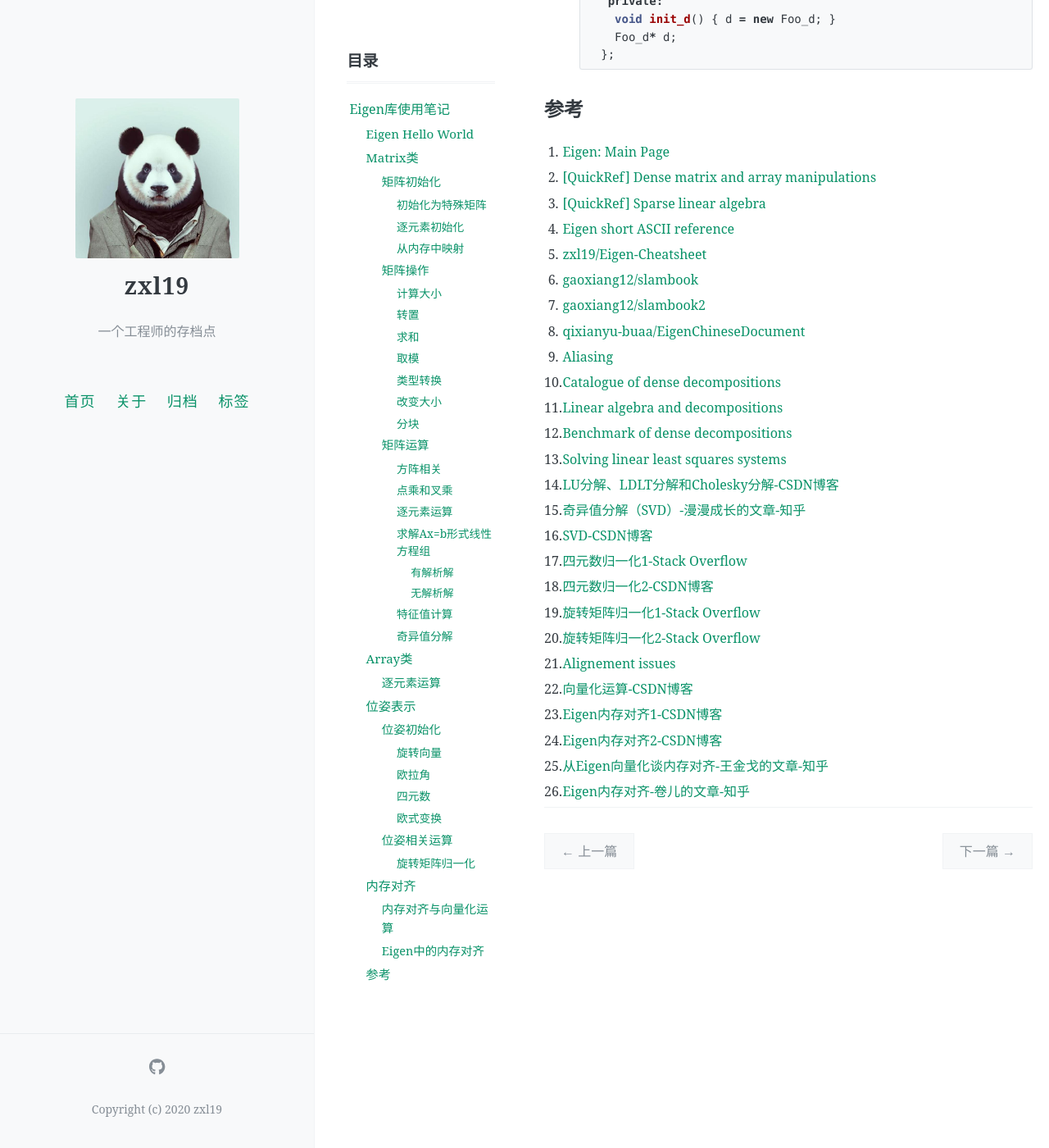
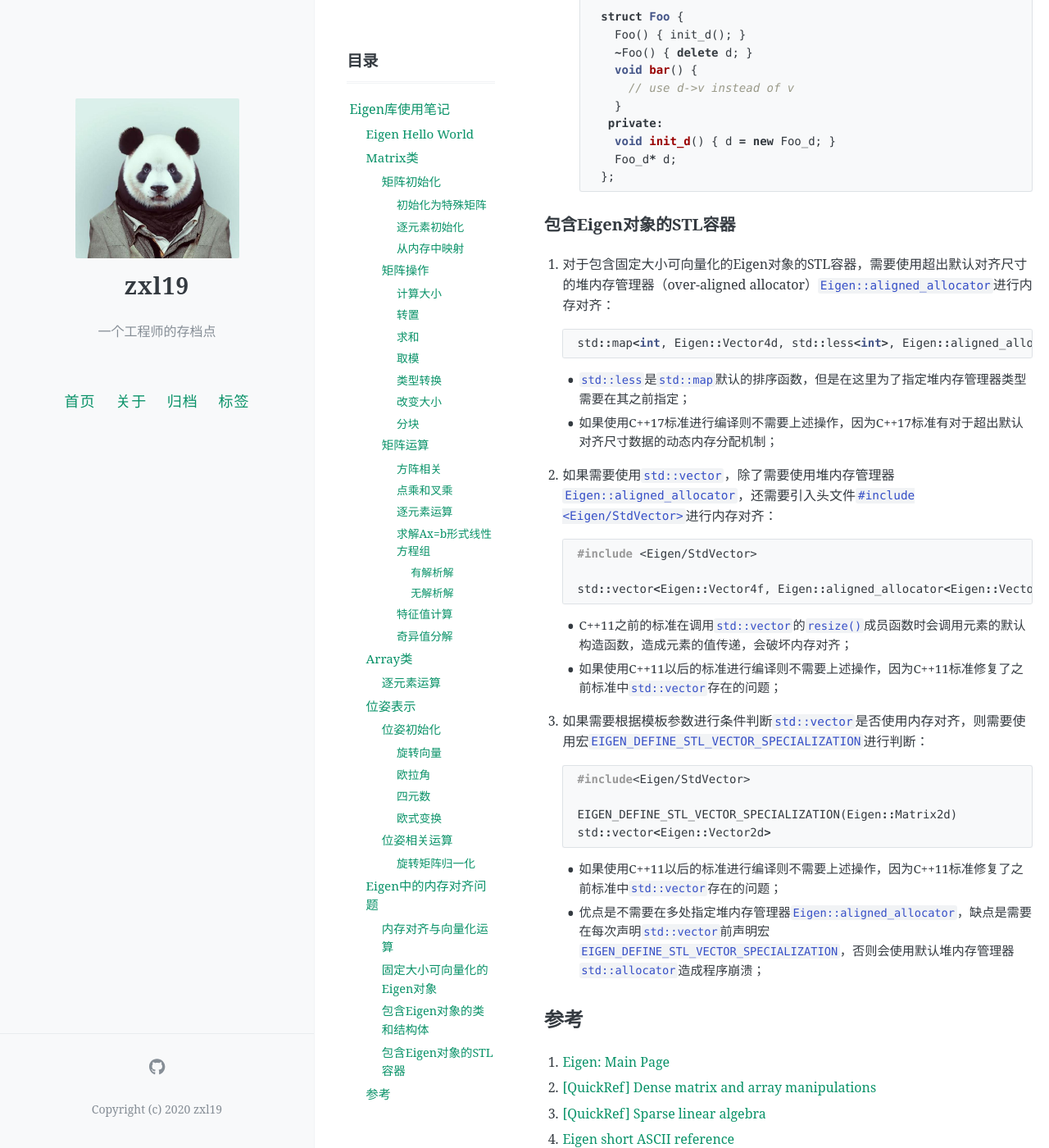
Before and after one commit to zxl19/zxl19.github.io, a Jekyll site: the page built from _posts/2021-08-23-eigen-note.md, in a window 1280 px wide and 1400 px high, scrolled down 15714 px. Shown: the whole window at 82% size. Built offline with Jekyll 4.4.1, drawn with Linux system fonts in a browser that asks for light colours; comment, search, counter and statistics services are not loaded; some of the changed text lies outside the part shown.

Commit message:
Update Posts

````diff
--- a/_posts/2021-08-23-eigen-note.md
+++ b/_posts/2021-08-23-eigen-note.md
@@ -574,7 +574,7 @@ Eigen::Vector3d v_transformed = T * v;                  // 相当于R * v + t
     R = L.inverse() * R;
     ```
 
-## 内存对齐
+## Eigen中的内存对齐问题
 
 ### 内存对齐与向量化运算
 
@@ -582,33 +582,35 @@ Eigen::Vector3d v_transformed = T * v;                  // 相当于R * v + t
 2. 向量化运算指的是使用单指令多数据流（Single Instruction Multiple Data，SIMD）指令集，实现一条指令对多个操作数的运算，进而实现运算加速；
 3. 常用的SIMD指令集包括SSE（Streaming SIMD Extensions）、AVX（ Advanced Vector Extensions）等，其中SSE的操作数要求16字节对齐；
 
-### Eigen中的内存对齐
+### 固定大小可向量化的Eigen对象
 
-1. Eigen将编译时大小固定，并且大小是16字节的整数倍的对象称为固定大小可向量化的（fixed-size vectorizable），主要包括：
+Eigen将编译时大小固定，并且大小是16字节的整数倍的对象称为固定大小可向量化的（fixed-size vectorizable），主要包括：
 
-    ```cpp
-    Eigen::Vector2d
-    Eigen::Vector4d
-    Eigen::Vector4f
-    Eigen::Matrix2d
-    Eigen::Matrix2f
-    Eigen::Matrix4d
-    Eigen::Matrix4f
-    Eigen::Affine3d
-    Eigen::Affine3f
-    Eigen::Quaterniond
-    Eigen::Quaternionf
-    ```
+```cpp
+Eigen::Vector2d
+Eigen::Vector4d
+Eigen::Vector4f
+Eigen::Matrix2d
+Eigen::Matrix2f
+Eigen::Matrix4d
+Eigen::Matrix4f
+Eigen::Affine3d
+Eigen::Affine3f
+Eigen::Quaterniond
+Eigen::Quaternionf
+```
 
-2. 对于包含固定大小可向量化的Eigen对象的类和结构体，如果需要使用`new`关键字进行动态内存分配，则需要将宏`EIGEN_MAKE_ALIGNED_OPERATOR_NEW`声明为类和结构体的公有成员，这样在动态内存分配时会自动进行内存对齐：
+### 包含Eigen对象的类和结构体
+
+1. 对于包含固定大小可向量化的Eigen对象的类和结构体，如果需要使用`new`关键字进行动态内存分配，则需要将宏`EIGEN_MAKE_ALIGNED_OPERATOR_NEW`声明为类和结构体的公有成员，这样在动态内存分配时会自动进行内存对齐：
 
     ```cpp
     class Foo {
-     private:
-      Eigen::Vector4d v;
+    private:
+    Eigen::Vector4d v;
 
-     public:
-      EIGEN_MAKE_ALIGNED_OPERATOR_NEW
+    public:
+    EIGEN_MAKE_ALIGNED_OPERATOR_NEW
     };
 
     Foo* foo = new Foo;
@@ -638,9 +640,9 @@ Eigen::Vector3d v_transformed = T * v;                  // 相当于R * v + t
     - 如果使用C++17标准进行编译则不需要上述操作，因为C++17标准有对于超出默认对齐尺寸数据的动态内存分配机制；
     - 在C++17标准下，宏`EIGEN_MAKE_ALIGNED_OPERATOR_NEW_IF`定义为空；
 
-4. 如果不想在多处声明宏`EIGEN_MAKE_ALIGNED_OPERATOR_NEW`，可以通过以下两个方法：
+3. 如果不想在多处声明宏`EIGEN_MAKE_ALIGNED_OPERATOR_NEW`，可以通过以下两个方法：
 
-    - 使用`Eigen::DontAlign`关闭内存对齐，但是这会带来加载和存储上的耗时，主要取决于硬件：
+    - 使用`Eigen::DontAlign`关闭内存对齐，但是这会带来加载和存储上的额外耗时，具体影响程度主要取决于硬件：
 
         ```cpp
         class Foo {
@@ -648,7 +650,7 @@ Eigen::Vector3d v_transformed = T * v;                  // 相当于R * v + t
           Eigen::Matrix<double, 4, 1, Eigen::DontAlign> v;
         }
 
-    - 将固定大小可向量化的Eigen对象声明为类和结构体的私有成员，在创建类和结构体的对象时动态分配内存：
+    - 将固定大小可向量化的Eigen对象指针声明为类和结构体的私有成员，在创建类和结构体的对象时动态分配内存，优点是类和结构体不受到内存对齐的影响，缺点是需要额外的堆（heap）分配：
 
         ```cpp
         struct Foo_d {
@@ -667,6 +669,40 @@ Eigen::Vector3d v_transformed = T * v;                  // 相当于R * v + t
           Foo_d* d;
         };
         ```
+
+### 包含Eigen对象的STL容器
+
+1. 对于包含固定大小可向量化的Eigen对象的STL容器，需要使用超出默认对齐尺寸的堆内存管理器（over-aligned allocator）`Eigen::aligned_allocator`进行内存对齐：
+
+    ```cpp
+    std::map<int, Eigen::Vector4d, std::less<int>, Eigen::aligned_allocator<std::pair<const int, Eigen::Vector4d> > >
+    ```
+
+    - `std::less`是`std::map`默认的排序函数，但是在这里为了指定堆内存管理器类型需要在其之前指定；
+    - 如果使用C++17标准进行编译则不需要上述操作，因为C++17标准有对于超出默认对齐尺寸数据的动态内存分配机制；
+
+2. 如果需要使用`std::vector`，除了需要使用堆内存管理器`Eigen::aligned_allocator`，还需要引入头文件`#include <Eigen/StdVector>`进行内存对齐：
+
+    ```cpp
+    #include <Eigen/StdVector>
+
+    std::vector<Eigen::Vector4f, Eigen::aligned_allocator<Eigen::Vector4f> >
+    ```
+
+    - C++11之前的标准在调用`std::vector`的`resize()`成员函数时会调用元素的默认构造函数，造成元素的值传递，会破坏内存对齐；
+    - 如果使用C++11以后的标准进行编译则不需要上述操作，因为C++11标准修复了之前标准中`std::vector`存在的问题；
+
+3. 如果需要根据模板参数进行条件判断`std::vector`是否使用内存对齐，则需要使用宏`EIGEN_DEFINE_STL_VECTOR_SPECIALIZATION`进行判断：
+
+    ```cpp
+    #include<Eigen/StdVector>
+
+    EIGEN_DEFINE_STL_VECTOR_SPECIALIZATION(Eigen::Matrix2d)
+    std::vector<Eigen::Vector2d>
+    ```
+
+    - 如果使用C++11以后的标准进行编译则不需要上述操作，因为C++11标准修复了之前标准中`std::vector`存在的问题；
+    - 优点是不需要在多处指定堆内存管理器`Eigen::aligned_allocator`，缺点是需要在每次声明`std::vector`前声明宏`EIGEN_DEFINE_STL_VECTOR_SPECIALIZATION`，否则会使用默认堆内存管理器`std::allocator`造成程序崩溃；
 
 ## 参考
 
````
Also changed, not shown: other parts of _posts/2021-08-23-eigen-note.md (+1 -1 lines), _posts/2021-03-28-cmake-note.md (+15 -14 lines), _posts/2021-03-29-latex-note.md (+8 -3 lines), _posts/2021-06-01-cpp-library.md (+1 -0 lines).
